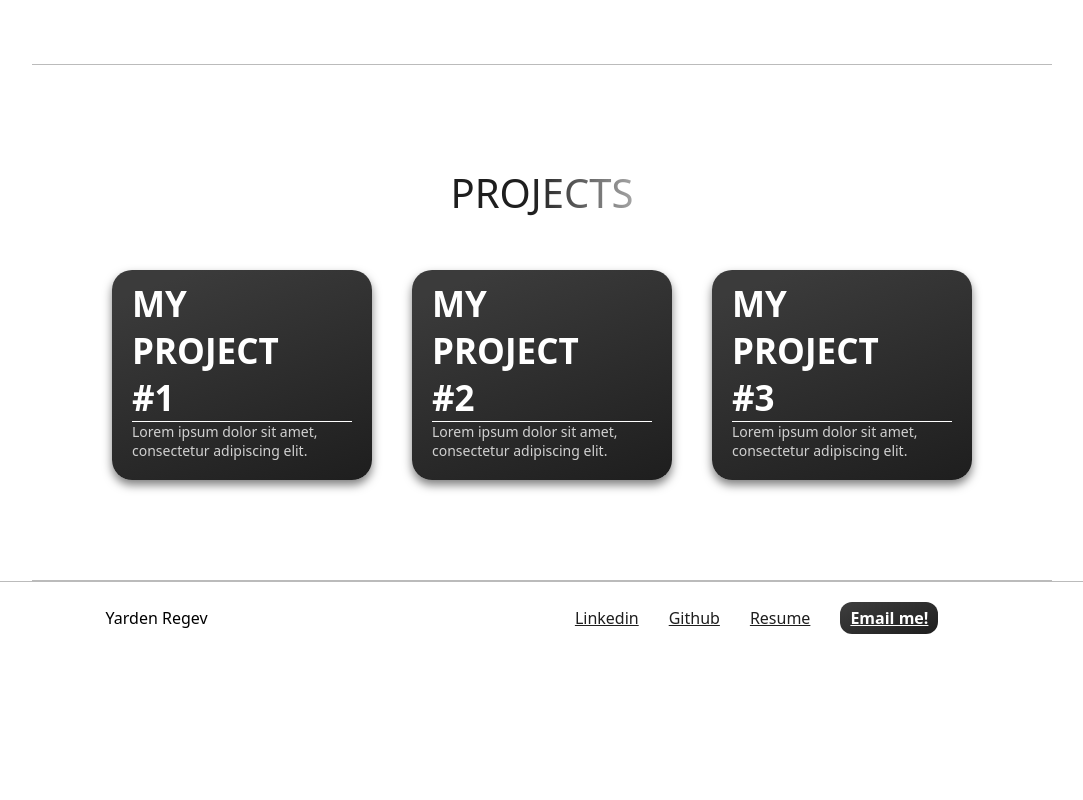
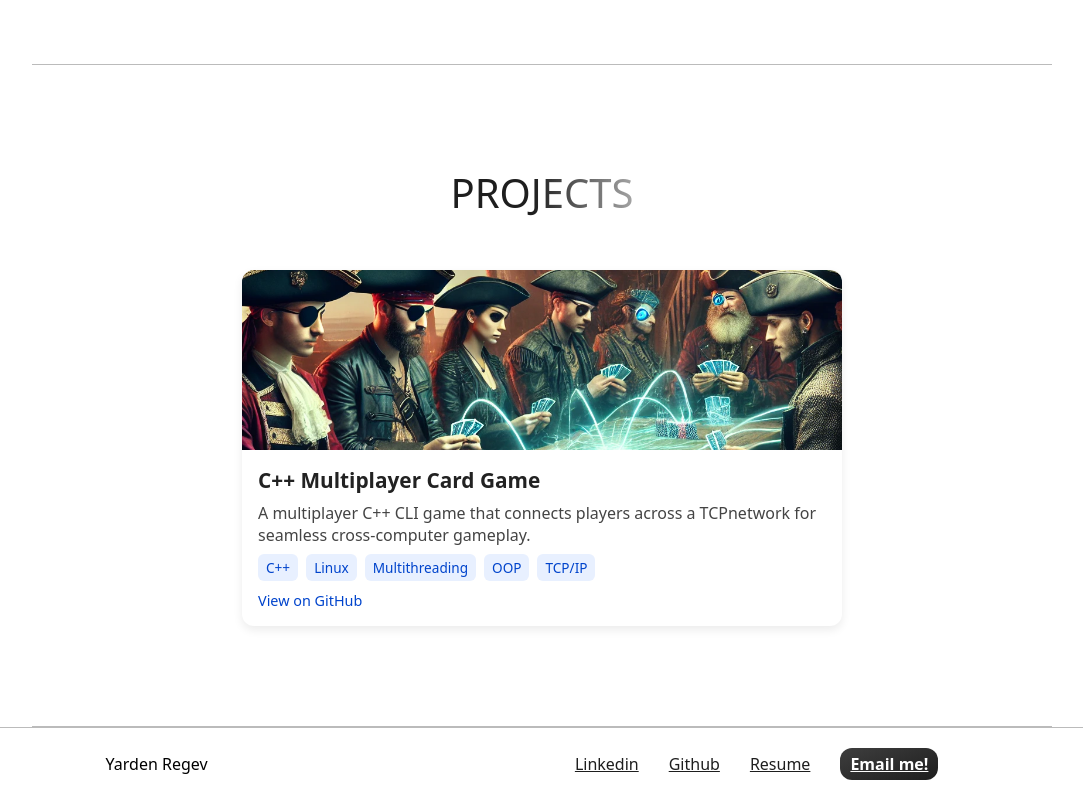
Before and after one commit to Yardenregev/portfolio_website, an Astro site: page / in a window 1280 px wide. Shown: the part 2990-3790 px from the top of the page, without its empty margins (98-1181 px from the left). Before the commit the page ends 3644 px from the top, so only its background shows below. Built offline with nearby package versions, Linux system fonts and the light colour scheme; Astro itself is replaced by a stand-in of ours.

Commit message:
completed the projects section

```diff
--- a/src/components/Footer.astro
+++ b/src/components/Footer.astro
@@ -1,7 +1,3 @@
----
-const year = new Date().getFullYear()
----
-
 <footer>
     <span>Yarden Regev</span>
     <ul>
--- a/src/components/ProjectCard.astro
+++ b/src/components/ProjectCard.astro
@@ -1,52 +1,92 @@
 ---
-const {title, description, link} = Astro.props
+const { title, description, tech, image, repo, demo } = Astro.props;
 ---
 
-<article class="project-card">
-    <h3>{title}</h3>
-    <div>
-        <a href={link} target="_blank">
-            <p>{description}</p>
-        </a>
+<div class="project-card">
+  <img class="project-image" src={image} alt={`Screenshot of ${title}`} />
+  <div class="project-content">
+    <h3 class="title">{title}</h3>
+    <p class="description">{description}</p>
+    <div class="tech-stack">
+      {tech.map((item) => (
+        <span class="tech">{item}</span>
+      ))}
     </div>
-</article>
+    <div class="links">
+      {repo && <a href={repo} class="repo-link" target="_blank">View on GitHub</a>}
+      {demo && <a href={demo} class="demo-link" target="_blank">Live Demo</a>}
+    </div>
+  </div>
+</div>
 
 <style>
   .project-card {
     display: flex;
     flex-direction: column;
-        justify-content: end;
-        width: 260px;
-        height: 210px;
-        padding: 20px;
-        background-color: #1e1e1e;
-        background: linear-gradient(160deg, rgb(59, 59, 59) 10%, rgba(30,30,30,1) 100%);
-        border-radius: 20px;
-        color: #fff;
-        box-shadow: 0 5px 10px rgb(0, 0, 0, .5);
+    background: #ffffff;
+    border-radius: 12px;
+    box-shadow: 0 4px 10px rgba(0, 0, 0, 0.08);
+    overflow: hidden;
+    transition: transform 0.2s ease-in-out, box-shadow 0.2s ease-in-out;
+    max-width: 600px;
   }
 
-    .project-card > h3 {
-        width: 10px;
-        text-transform: uppercase;
-        font-weight: 600;
-        font-size: 35px;
-        margin: 0;
+  .project-card:hover {
+    transform: translateY(-3px);
+    box-shadow: 0 6px 14px rgba(0, 0, 0, 0.12);
   }
 
-    .project-card > div {
-        border-top: 1px solid #fff;
+  .project-image {
+    width: 100%;
+    height: 180px;
+    object-fit: cover;
   }
 
-    .project-card > div > a {
-        text-decoration: none;
-        color: #d1d1d1;
-        font-weight: 300;
-        font-size: 14px;
-        transition: all .3s;
+  .project-content {
+    padding: 16px;
   }
 
-    .project-card > div > a:hover {
-        color: orange;
+  .title {
+    font-size: 1.3rem;
+    font-weight: 600;
+    color: #222;
+  }
+
+  .description {
+    font-size: 1rem;
+    color: #444;
+    margin: 8px 0;
+  }
+
+  .tech-stack {
+    display: flex;
+    gap: 8px;
+    flex-wrap: wrap;
+    margin-bottom: 10px;
+  }
+
+  .tech {
+    background: #e8f0ff;
+    color: #0044cc;
+    padding: 4px 8px;
+    border-radius: 6px;
+    font-size: 0.85rem;
+  }
+
+  .links {
+    display: flex;
+    gap: 15px;
+  }
+
+  .repo-link, .demo-link {
+    font-size: 0.9rem;
+    color: #0044cc;
+    font-weight: 500;
+    text-decoration: none;
+  }
+
+  .repo-link:hover, .demo-link:hover {
+    text-decoration: underline;
+    color: #002a80;
   }
 </style>
--- a/src/pages/index.astro
+++ b/src/pages/index.astro
@@ -9,6 +9,16 @@ import Title from "../components/Title.astro";
 import SecondaryTitle from '../components/SecondaryTitle.astro';
 import WorkPlace from '../components/WorkPlace.astro';
 import EducationCard from '../components/EducationCard.astro';
+
+const projects = [
+	{
+		title:"C++ Multiplayer Card Game",
+		description:"A multiplayer C++ CLI game that connects players across a TCPnetwork for seamless cross-computer gameplay.",
+		tech:["C++", "Linux","Multithreading","OOP", "TCP/IP"],
+		image:"card_game_screenshot.webp",
+		repo: "https://github.com/Yardenregev/Projects/tree/main/pirates_speed_game"
+	}
+]
 ---
 
 <Layout title="Yarden Regev">
@@ -81,25 +91,12 @@ import EducationCard from '../components/EducationCard.astro';
 					link = "infinity_cert.pdf"
 					/>
 			</section>
-			<!-- TODO Add education and certifications section -->
 			<section class="projects">
 				<Title text='Projects'/>
 				<section>
-					<ProjectCard
-					title='My Project #1'
-					description='Lorem ipsum dolor sit amet, consectetur adipiscing elit.'
-					link='#'
-					/>
-					<ProjectCard
-						title='My Project #2'
-						description='Lorem ipsum dolor sit amet, consectetur adipiscing elit.'
-						link='#'
-					/>
-					<ProjectCard
-						title='My Project #3'
-						description='Lorem ipsum dolor sit amet, consectetur adipiscing elit.'
-						link='#'
-					/>
+					{projects.map((project) => (
+						<ProjectCard {...project} />
+					  ))}
 				</section>
 
 			</section>
```
Also changed, not shown: public/card_game_screenshot.webp (added). Lines whose indentation alone changed are shown as unchanged.
